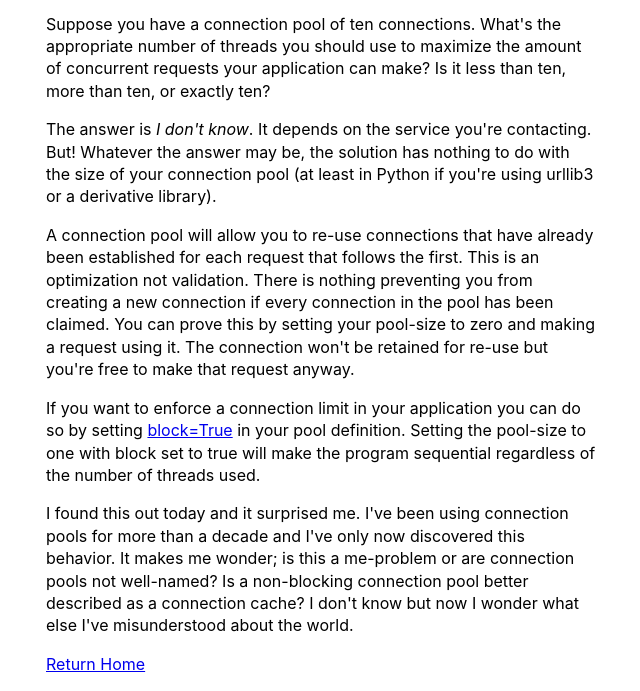
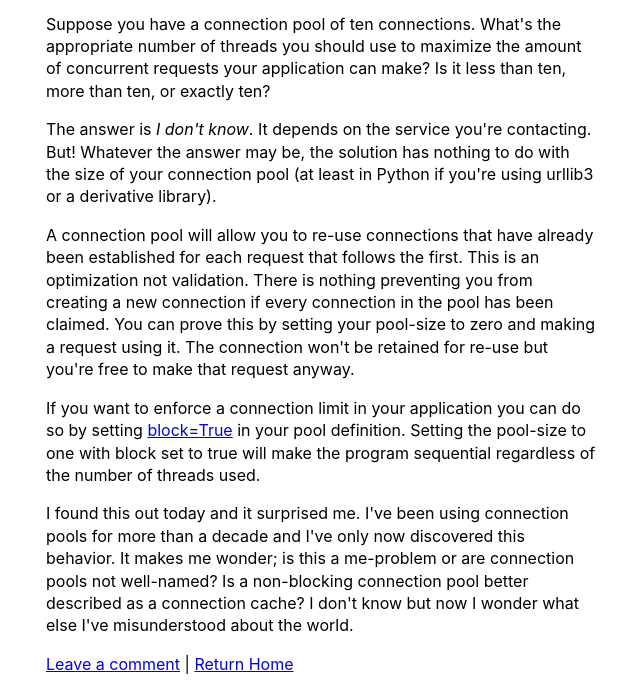
Before and after one commit to cma256/cma256.github.io, a plain HTML site: page software/connection-pools.html in a window 1280 px wide. Shown: the part 112-803 px from the top of the page, without its empty margins (319-959 px from the left). Drawn offline with Linux system fonts and the light colour scheme.

Commit message:
Add comment links

```diff
--- a/software/connection-pools.html
+++ b/software/connection-pools.html
@@ -19,7 +19,10 @@
             <p>If you want to enforce a connection limit in your application you can do so by setting <a href="https://urllib3.readthedocs.io/en/stable/reference/urllib3.connectionpool.html#urllib3.HTTPConnectionPool">block=True</a> in your pool definition. Setting the pool-size to one with block set to true will make the program sequential regardless of the number of threads used.</p>
             <p>I found this out today and it surprised me. I've been using connection pools for more than a decade and I've only now discovered this behavior. It makes me wonder; is this a me-problem or are connection pools not well-named? Is a non-blocking connection pool better described as a connection cache? I don't know but now I wonder what else I've misunderstood about the world.</p>
             <footer>
-                <p><a href="../index.html">Return Home</a></p>
+                <p>
+                    <a href="https://github.com/cma256/cma256.github.io/issues/1">Leave a comment</a> |
+                    <a href="../index.html">Return Home</a>
+                </p>
             </footer>
         </article>
     </main>
```
Also changed, not shown: software/ordered-dicts.html (+4 -1 lines).
